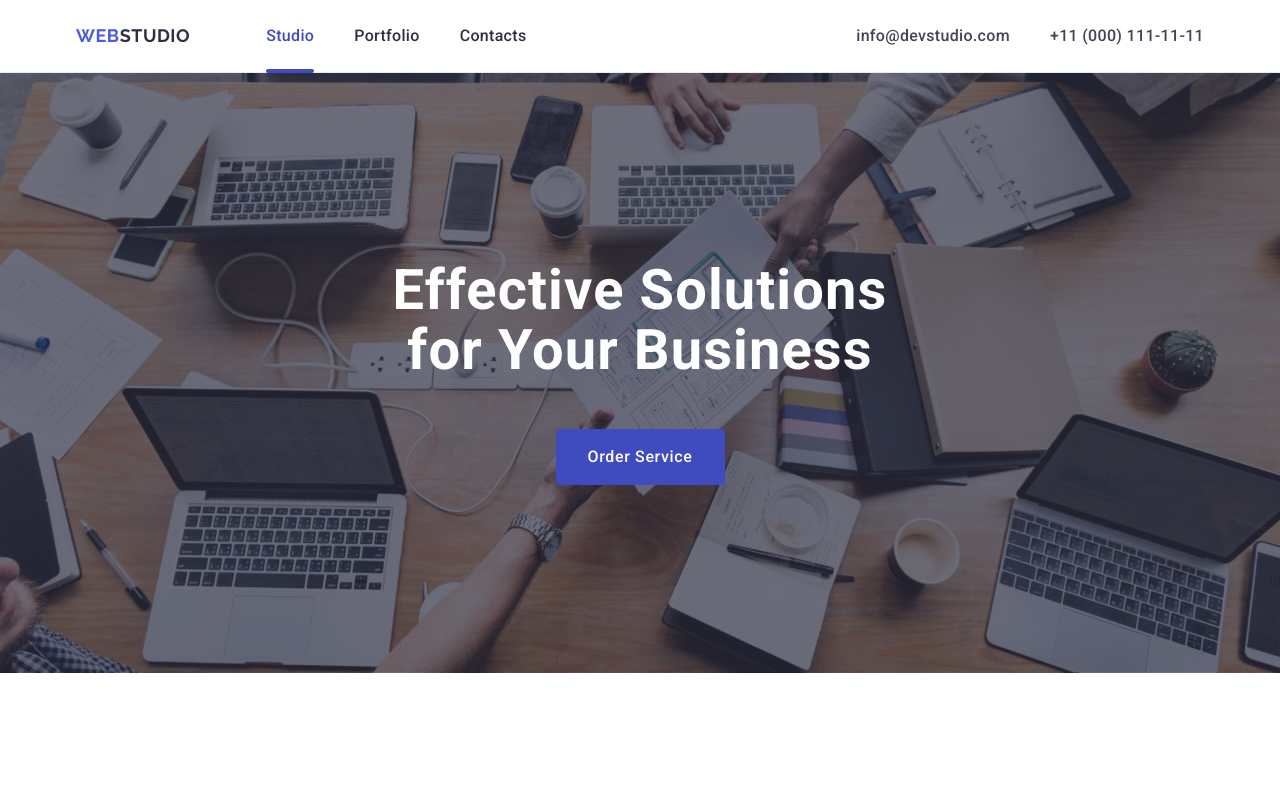
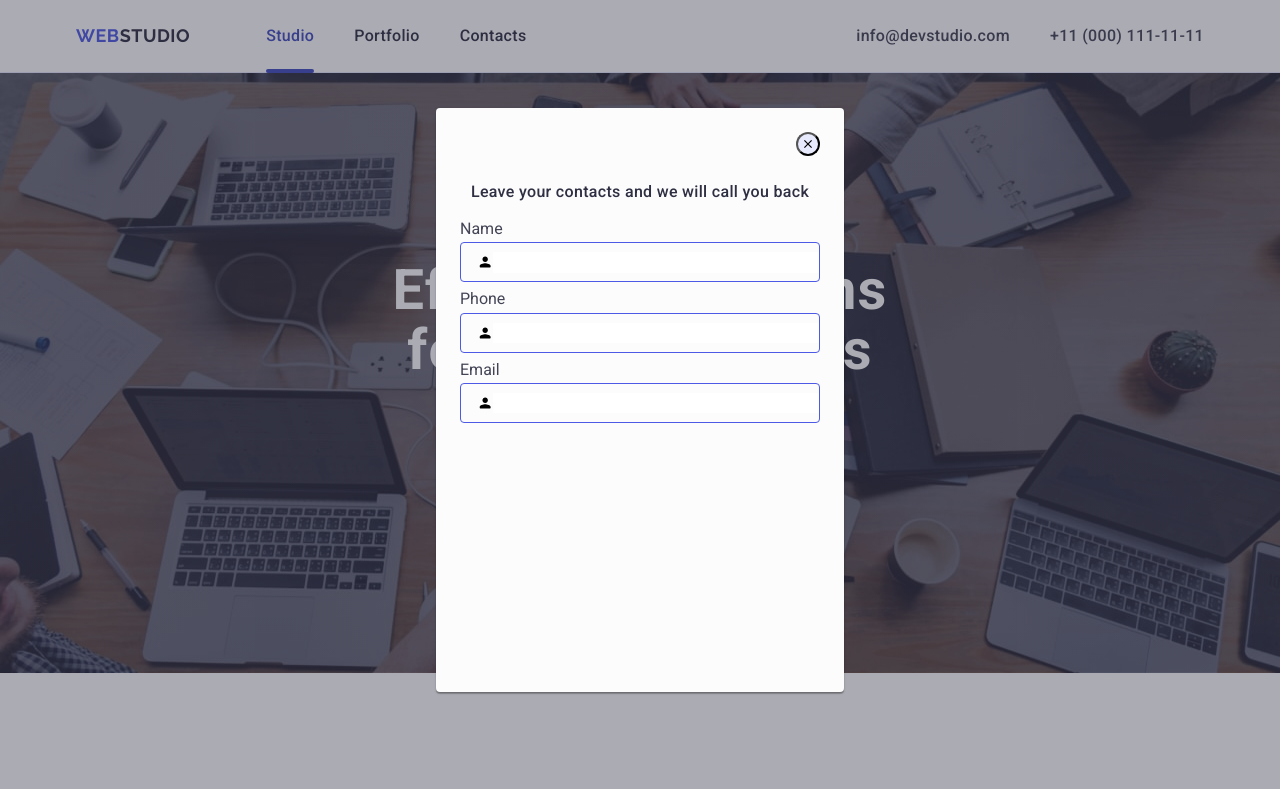
Before and after one commit to Vongola01/goit-markup-hw-05, a plain HTML site: page index.html in a window 1280 px wide. Both pictures are taken after a click on the button "Order Service". Shown: the top 789 px of the page. Drawn offline with nearby package versions, Linux system fonts and the light colour scheme.

Commit message:
add modal label

```diff
--- a/css/style.css
+++ b/css/style.css
@@ -526,6 +526,7 @@ img{
 }
 
 .subscribe-foot {
+    margin-left: auto;
     display: flex;
     gap: 24px;
 }
@@ -558,16 +559,16 @@ img{
     width: 264px;
     height: 40px;
     background-color: transparent;
-    display: block;
+
     color: #fff;
+    outline: none;
+    padding-left: 16px;
 
 }
 
-.subscribe-input:checked{
-    border: 1px solid #4d5ae5;
-    border-radius: 4px;
-    border: none;
-
+.subscribe-input:hover
+.subscribe-input:focus{
+    border: 1px solid #31d0aa;
 }
 
 .subscribe-box{
@@ -589,8 +590,9 @@ img{
 }
 
 .subscribe-btm:hover
-.subscribe-btm:focus {
-background-color: #404BBF;
+.subscribe-btm:focus{
+    color: #fff;
+    background-color: #31d0aa;
 }
 
 .subscribe-icon{
@@ -601,5 +603,103 @@ margin-left: 16px;
 
 /* #region modal */
 
+.backdrop{
+    position: fixed;
+    top: 0;
+    left: 0;
+    width: 100%;
+    height: 100%;
+    background-color: rgba(46, 47, 66, 0.4);
+    opacity: 0;
+    visibility: hidden;
+    pointer-events: none;
+    transition: opacity 250ms cubic-bezier(0.4, 0, 0.2, 1),
+                visibility 250ms cubic-bezier(0.4, 0, 0.2, 1) ;
+}
 
+.backdrop.is-open{
+    opacity: 1;
+    visibility: visible;
+    pointer-events: auto;
+}
+
+.modal-box{
+    position: absolute;
+    top: 50%;
+    left: 50%;
+    width: 408px;
+    min-height: 584px;
+    box-shadow: 0 1px 1px 0 rgba(0, 0, 0, 0.14),
+                0 1px 3px 0 rgba(0, 0, 0, 0.12),
+                0 2px 1px 0 rgba(0, 0, 0, 0.2);
+    background-color: #fcfcfc;
+    border-radius: 4px;
+    transform: translate(-50%, -50%);
+    transition: transform 250ms cubic-bezier(0.4, 0, 0.2, 1);
+}
+
+.backdrop:not(.is-open) .modal{
+    transform: translate(-50%, -50%) scale(1.5);
+}
+
+.close-modal{
+    position: fixed;
+    top: 24px;
+    right: 24px;
+    width: 24px;
+    height: 24px;
+    border-radius: 100%;
+    background-color: #e7e9fc;
+    stroke-width: 1px;
+    stroke: rgba(0, 0, 0, 0.1);
+    justify-content: center;
+    align-items: center;
+}
+.icon-close-modal{
+        width: 100%;
+            height: 100%;
+}
+
+.modal{
+    margin-top: 72px;
+    margin-left: 24px;
+    margin-right: 24px;
+}
+
+.modal-text {
+    line-height: 1.5;
+    letter-spacing: 0.02em;
+    text-align: center;
+    color: #2e2f42;
+    font-weight: 500;
+    font-size: 16px;
+    margin-bottom: 16px;
+}
+
+.modal-user-cont {
+    margin-bottom: 8px;
+}
+
+.modal-label-cont {}
+
+.modal-box-cont {
+    border: 1px solid #4d5ae5;
+    border-radius: 4px;
+    width: 360px;
+    height: 40px;
+    display: flex;
+    align-items: center;
+    margin-top: 4px;
+}
+
+.icon-modal-cont {
+    margin-left: 16px;
+}
+
+.modal-input-cont {
+    width: 100%;
+    outline: none;
+    padding-left: 3px;
+    border: none;
+}
 /* #endregion modal */
--- a/index.html
+++ b/index.html
@@ -63,7 +63,9 @@
       <section class="hero-section bg-hero">
         <div class="container">
           <h1 class="title">Effective Solutions for Your Business</h1>
-          <button type="button" class="hero-button">Order Service</button>
+          <button type="button" class="hero-button" data-modal-open>
+            Order Service
+          </button>
         </div>
       </section>
       <!-- #endregion hero -->
@@ -574,8 +576,59 @@
 
     <!-- #region modal -->
 
-    <div></div>
+    <div class="backdrop" data-modal>
+      <div class="modal-box">
+        <button class="close-modal" data-modal-close>
+          <svg width="8" height="8" class="icon-close-modal">
+            <use href="./images/icons.svg#icon-close"></use>
+          </svg>
+        </button>
+        <form class="modal">
+          <p class="modal-text">
+            Leave your contacts and we will call you back
+          </p>
+          <div class="modal-user-cont">
+            <label class="modal-label-cont"
+              >Name
+              <div class="modal-box-cont">
+                <svg width="18" height="18" class="icon-modal-cont">
+                  <use href="./images/icons.svg#icon-user"></use>
+                </svg>
+                <input type="text" class="modal-input-cont" name="user-name" />
+              </div>
+            </label>
+          </div>
+          <div class="modal-user-cont">
+            <label class="modal-label-cont"
+              >Phone
+              <div class="modal-box-cont">
+                <svg width="18" height="18" class="icon-modal-cont">
+                  <use href="./images/icons.svg#icon-user"></use>
+                </svg>
+                <input type="tel" class="modal-input-cont" name="user-phone" />
+              </div>
+            </label>
+          </div>
+          <div class="modal-user-cont">
+            <label class="modal-label-cont"
+              >Email
+              <div class="modal-box-cont">
+                <svg width="18" height="18" class="icon-modal-cont">
+                  <use href="./images/icons.svg#icon-user"></use>
+                </svg>
+                <input
+                  type="email"
+                  class="modal-input-cont"
+                  name="user-email"
+                />
+              </div>
+            </label>
+          </div>
+        </form>
+      </div>
+    </div>
 
+    <script src="./js/modal.js"></script>
     <!-- #endregion modal -->
   </body>
 </html>
--- /dev/null
+++ b/js/modal.js
@@ -0,0 +1,18 @@
+(() => {
+  const refs = {
+    // Додати атрибут data-modal-open на кнопку відкриття
+    openModalBtn: document.querySelector("[data-modal-open]"),
+    // Додати атрибут data-modal-close на кнопку закриття
+    closeModalBtn: document.querySelector("[data-modal-close]"),
+    // Додати атрибут data-modal на бекдроп модалки
+    modal: document.querySelector("[data-modal]"),
+  };
+
+  refs.openModalBtn.addEventListener("click", toggleModal);
+  refs.closeModalBtn.addEventListener("click", toggleModal);
+
+  function toggleModal() {
+    // is-open це клас який буде додаватися/забиратися на бекдроп при натисканні на кнопки
+    refs.modal.classList.toggle("is-open");
+  }
+})();
```
Lines whose indentation alone changed are shown as unchanged.
